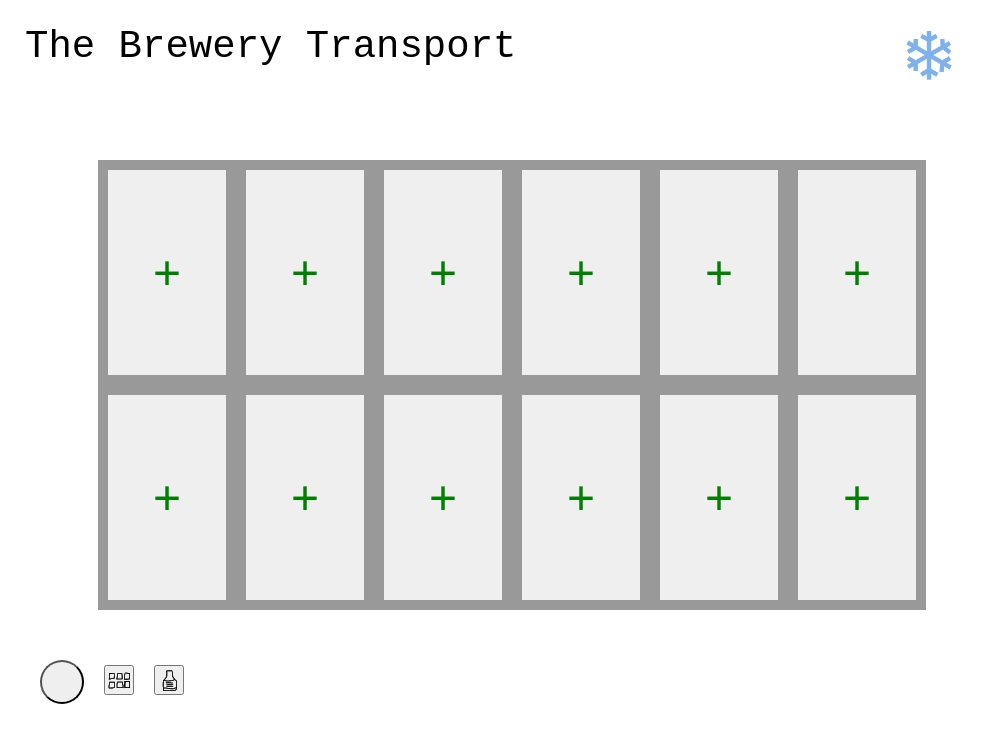
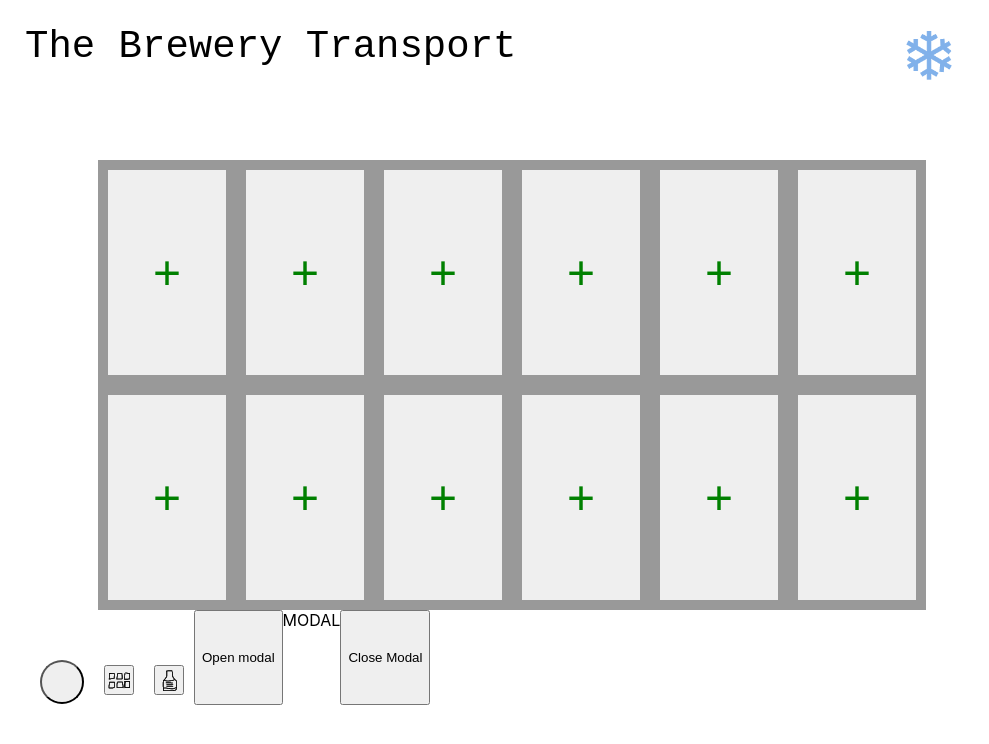
Before and after one commit to jase-json/the-brewery-transport, a React (Create React App) app: page / in a window 1280 px wide. Both pictures are taken after a click on the button 62 px from the left and 682 px from the top of the page. Shown: the top 744 px of the page, without its empty margins (0-989 px from the left). Built offline with nearby package versions, Linux system fonts and the light colour scheme.

Commit message:
Add Modal component (not-working-yet)

```diff
--- /dev/null
+++ b/src/components/Modal.js
@@ -0,0 +1,17 @@
+import * as React from 'react';
+
+const Modal = () => {
+    const [modalOpen, setModalOpen] = React.useState(false);
+    const handleOpen = () => setModalOpen(true);
+    const handleClose = () => setModalOpen(false);
+
+    return (
+        <React.Fragment>
+            <button onClick={handleOpen}>Open modal</button>
+            <div>MODAL</div>
+            <button>Close Modal</button>
+        </React.Fragment>
+    )
+}
+
+export default Modal;
--- a/src/components/menu/Menu.js
+++ b/src/components/menu/Menu.js
@@ -3,6 +3,7 @@ import IconButton from '../IconButton';
 import { createUseStyles } from "react-jss";
 import LayoutIcon from '../../assets/layout.png';
 import Beer from '../../assets/beer.png'
+import Modal from '../Modal';
 
 const Menu = () => {
 
@@ -22,6 +23,7 @@ const Menu = () => {
                 <IconButton icon={LayoutIcon} />
                 <IconButton icon={Beer} />
             </div>
+            <Modal />
         </>
     )
 }
```
